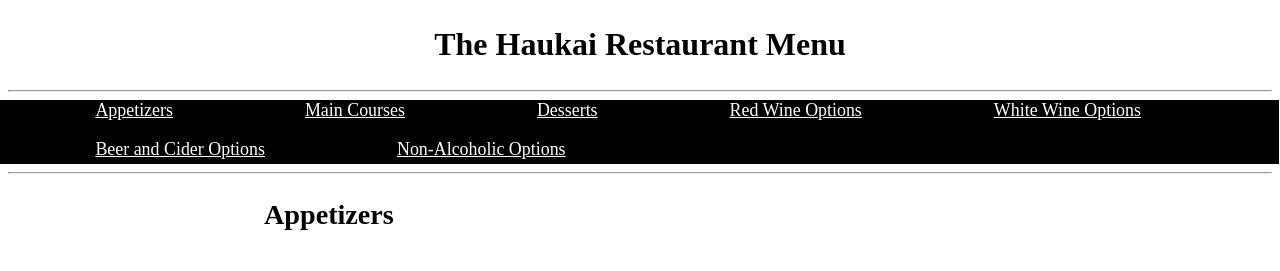
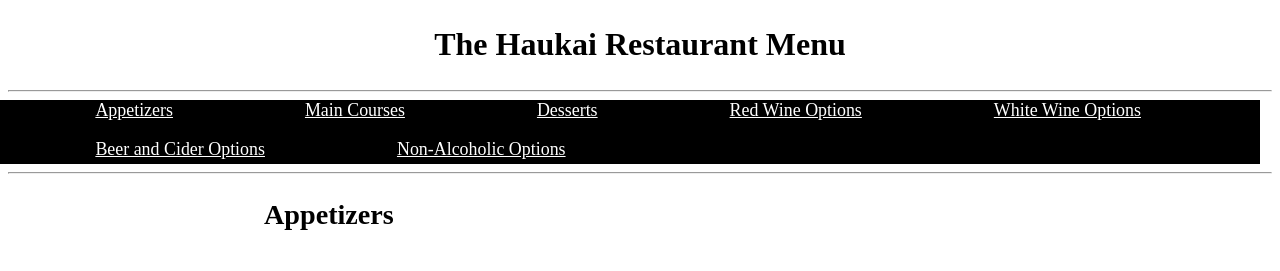
Before and after one commit to CeliaEva98/CeliaEva98.github.io, a PHP site: page /menu.html in a window 1280 px wide. Shown: the part 226-497 px from the top of the page. Run offline with PHP 8.4, Linux system fonts and the light colour scheme.

Commit message:
menu changes

```diff
--- a/styles/styles.css
+++ b/styles/styles.css
@@ -366,7 +366,7 @@ h4 {
 }
 
 .Menunav {
-    width: 97.5vw;
+    width: 96vw;
     display: block;
     margin: 0;
     margin-left: -1.3vw;
```
